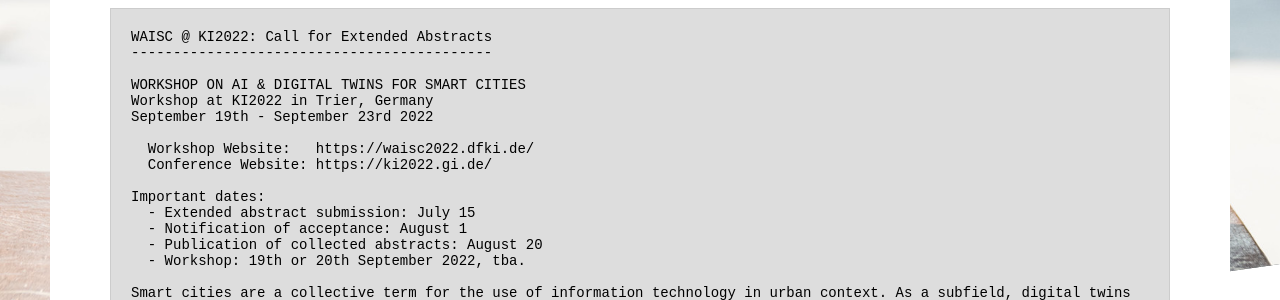
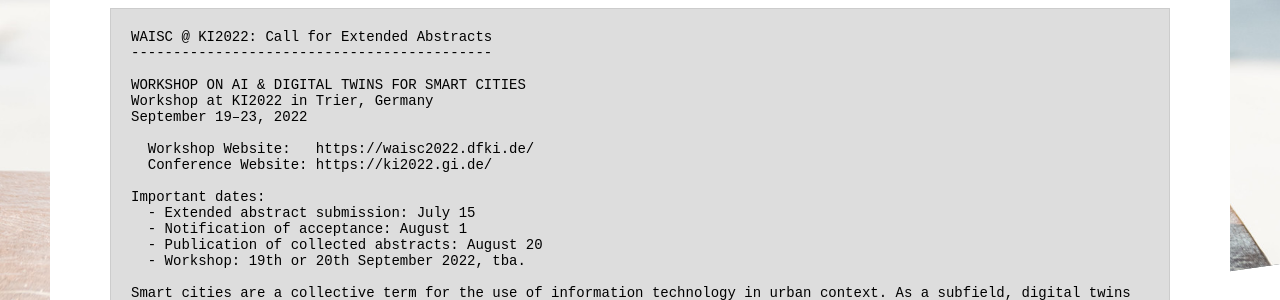
Before and after one commit to DFKI/waisc2022.dfki.de, a Jekyll site: the page built from _posts/news/2022-06-07-call-for-extended-abstracts.html, in a window 1280 px wide. Shown: the part 456-756 px from the top of the page. Built offline with Jekyll 4.4.1, drawn with Linux system fonts in a browser that asks for light colours; nearby versions of some CDN libraries; library files that are not in the unit come from our copies; some of the changed text lies outside the part shown.

Commit message:
Use shorter date format

```diff
--- a/_posts/news/2022-06-07-call-for-extended-abstracts.html
+++ b/_posts/news/2022-06-07-call-for-extended-abstracts.html
@@ -17,7 +17,7 @@
 
 WORKSHOP ON AI & DIGITAL TWINS FOR SMART CITIES
 Workshop at KI2022 in Trier, Germany
-September 19th - September 23rd 2022
+September 19–23, 2022
 
   Workshop Website:   https://waisc2022.dfki.de/
   Conference Website: https://ki2022.gi.de/
--- a/data/WAISC22_Call-for-Extended-Abstracts.txt
+++ b/data/WAISC22_Call-for-Extended-Abstracts.txt
@@ -3,7 +3,7 @@
 
 WORKSHOP ON AI & DIGITAL TWINS FOR SMART CITIES
 Workshop at KI2022 in Trier, Germany
-September 19th - September 23rd 2022
+September 19–23, 2022
 
   Workshop Website:   https://waisc2022.dfki.de/
   Conference Website: https://ki2022.gi.de/
```
